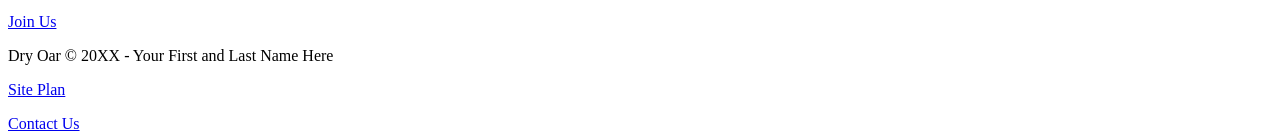
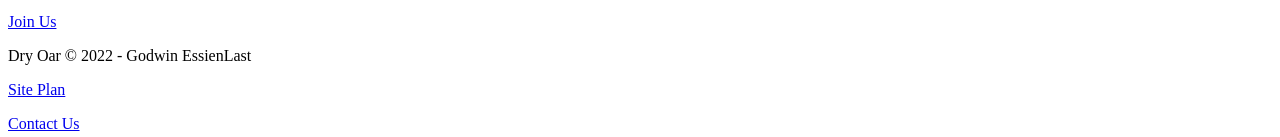
Before and after one commit to Godwinessienbyuidaho/WDD130, a plain HTML site: page wwr/index.html in a window 1280 px wide. Shown: the part 3175-3312 px from the top of the page. Drawn offline with Linux system fonts and the light colour scheme.

Commit message:
copyright added with first and last name.

```diff
--- a/wwr/index.html
+++ b/wwr/index.html
@@ -53,7 +53,7 @@
         </section>
     </main>
     <footer>
-        <p>Dry Oar &copy; 20XX - Your First and Last Name Here</p>
+        <p>Dry Oar &copy; 2022 - Godwin EssienLast</p>
         <p><a href="site-plan-rafting.html">Site Plan</a></p>
         <p><a href="contactus.html">Contact Us</a></p>
         <div class="social">
```
